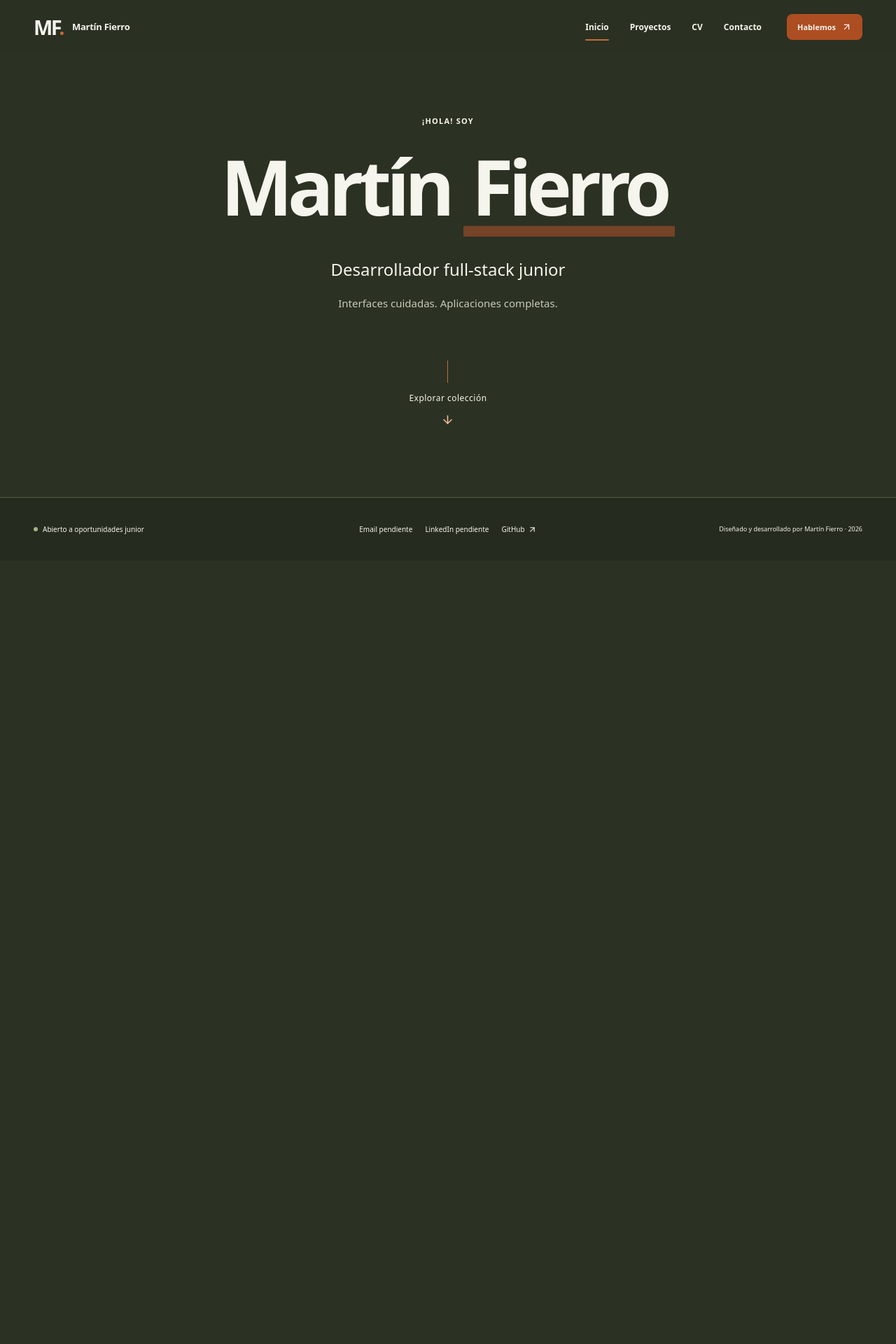
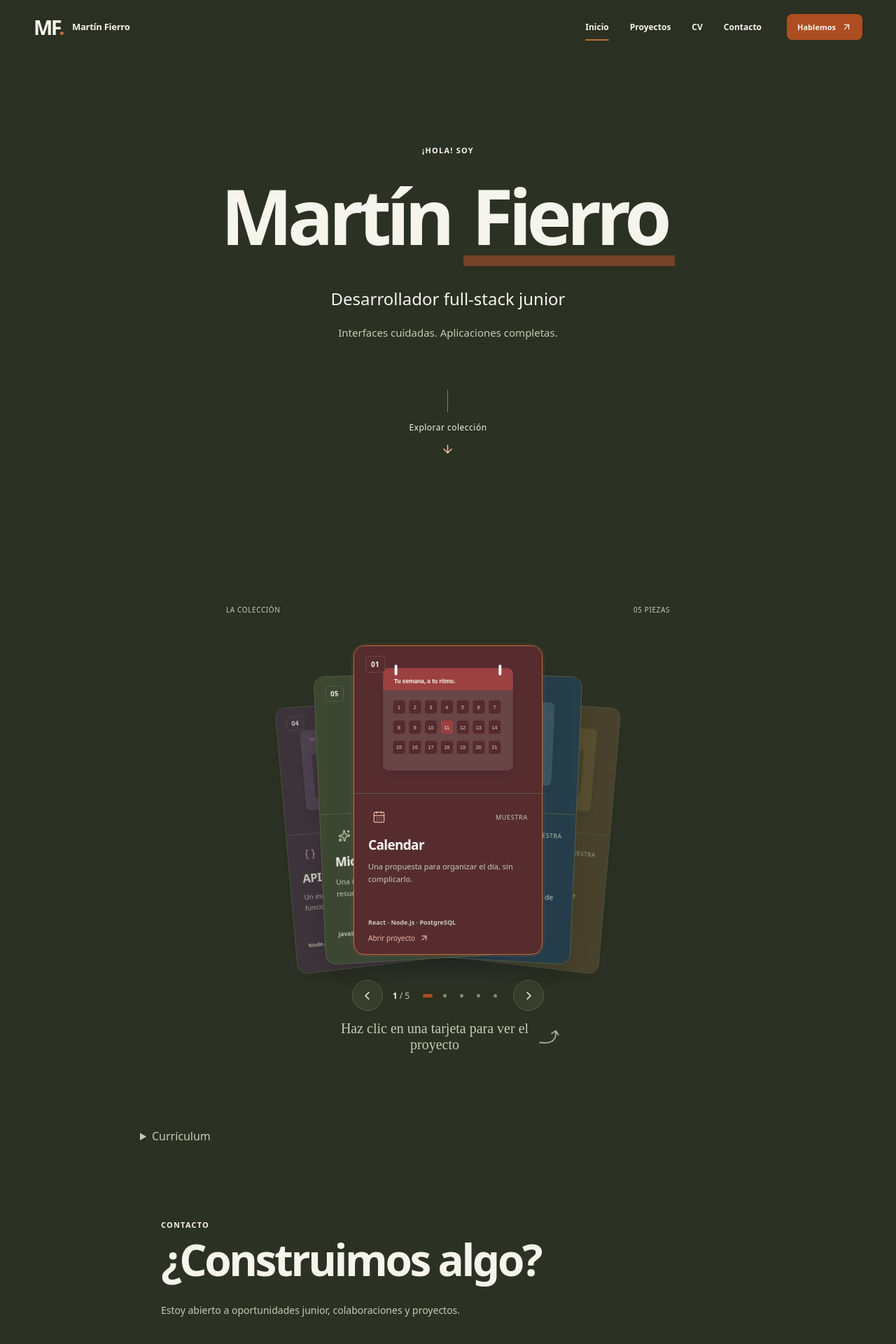
Before and after one commit to martiinfiierro2/Portafolio, a React (Vite) app: page / in a window 1280 px wide. Shown: the top 1920 px of the page at 70% size. Before the commit the page ends 801 px from the top, so only its background shows below. Built offline with nearby package versions, Linux system fonts and the light colour scheme; a web font is replaced by a local one.

Commit message:
Make portfolio a continuous page with expandable project details

```diff
--- a/src/App.jsx
+++ b/src/App.jsx
@@ -1,17 +1,17 @@
 import { useState } from 'react';
-import { BrowserRouter, Routes, Route, Navigate } from 'react-router-dom';
+import { BrowserRouter, Routes, Route, Navigate, useParams } from 'react-router-dom';
 import { LazyMotion, domMax } from 'framer-motion';
 import { projects } from './data/projects';
 import { resolveProject } from './utils/deck';
 import { ProjectSelectionContext } from './hooks/useProjectSelection';
 import Layout from './components/layout/Layout';
 import Home from './pages/Home';
-import Projects from './pages/Projects';
-import ProjectDetail from './pages/ProjectDetail';
-import CV from './pages/CV';
-import Contact from './pages/Contact';
 import NotFound from './pages/NotFound';
 const storageKey = 'martin-portfolio-selected-project';
+function ProjectRedirect() {
+  const { slug } = useParams();
+  return <Navigate to={`/?project=${encodeURIComponent(slug)}#proyectos`} replace />;
+}
 export default function App() {
   const [selectedSlug, setSelectedSlug] = useState(() => {
     try {
@@ -44,10 +44,10 @@ export default function App() {
             <Route element={<Layout />}>
               <Route index element={<Home />} />
               <Route path="index.html" element={<Navigate to="/" replace />} />
-              <Route path="projects" element={<Projects />} />
-              <Route path="projects/:slug" element={<ProjectDetail />} />
-              <Route path="cv" element={<CV />} />
-              <Route path="contact" element={<Contact />} />
+              <Route path="projects" element={<Navigate to="/#proyectos" replace />} />
+              <Route path="projects/:slug" element={<ProjectRedirect />} />
+              <Route path="cv" element={<Navigate to="/#cv" replace />} />
+              <Route path="contact" element={<Navigate to="/#contacto" replace />} />
               <Route path="*" element={<NotFound />} />
             </Route>
           </Routes>
--- a/src/components/navigation/Header.jsx
+++ b/src/components/navigation/Header.jsx
@@ -1,14 +1,14 @@
 import { useState } from 'react';
-import { Link, NavLink, useLocation } from 'react-router-dom';
+import { Link, useLocation } from 'react-router-dom';
 import { m, useReducedMotion } from 'framer-motion';
 import { Menu, ArrowUpRight } from 'lucide-react';
 import MobileMenu from './MobileMenu';
 import usePortfolioNavigation from '../../hooks/usePortfolioNavigation';
 const links = [
   ['/', 'Inicio'],
-  ['/projects', 'Proyectos'],
-  ['/cv', 'CV'],
-  ['/contact', 'Contacto'],
+  ['/#proyectos', 'Proyectos'],
+  ['/#cv', 'CV'],
+  ['/#contacto', 'Contacto'],
 ];
 export default function Header({ profile }) {
   const location = useLocation();
@@ -34,23 +34,30 @@ export default function Header({ profile }) {
           </Link>
           <nav className="desktop-nav" aria-label="Navegación principal">
             {links.map(([to, label]) => (
-              <NavLink key={to} to={to} end={to === '/'} onClick={(event) => follow(event, to)}>
-                {({ isActive }) => (
-                  <>
+              <Link
+                key={to}
+                to={to}
+                onClick={(event) => follow(event, to)}
+                aria-current={
+                  location.pathname === '/' &&
+                  (location.hash ? to.endsWith(location.hash) : to === '/')
+                    ? 'location'
+                    : undefined
+                }
+              >
                 {label}
-                    {isActive && (
+                {location.pathname === '/' &&
+                  (location.hash ? to.endsWith(location.hash) : to === '/') && (
                     <m.span
                       className="nav-indicator"
                       layoutId="navigation-indicator"
                       transition={{ duration: reduced ? 0 : 0.22 }}
                     />
                   )}
-                  </>
-                )}
-              </NavLink>
+              </Link>
             ))}
           </nav>
-          <Link to="/contact" className="header-cta">
+          <Link to="/#contacto" className="header-cta">
             Hablemos <ArrowUpRight size={15} />
           </Link>
           <button
--- a/src/components/navigation/MobileMenu.jsx
+++ b/src/components/navigation/MobileMenu.jsx
@@ -1,11 +1,11 @@
 import { useEffect, useRef } from 'react';
-import { Link, NavLink } from 'react-router-dom';
+import { Link } from 'react-router-dom';
 import { X, ArrowUpRight } from 'lucide-react';
 const links = [
   ['/', 'Inicio'],
-  ['/projects', 'Proyectos'],
-  ['/cv', 'CV'],
-  ['/contact', 'Contacto'],
+  ['/#proyectos', 'Proyectos'],
+  ['/#cv', 'CV'],
+  ['/#contacto', 'Contacto'],
 ];
 export default function MobileMenu({ open, onClose, profile, onNavigate }) {
   const ref = useRef(null);
@@ -40,10 +40,9 @@ export default function MobileMenu({ open, onClose, profile, onNavigate }) {
       </div>
       <nav aria-label="Navegación móvil">
         {links.map(([to, label]) => (
-          <NavLink
+          <Link
             key={to}
             to={to}
-            end={to === '/'}
             onClick={(event) => {
               onClose();
               onNavigate(event, to);
@@ -51,7 +50,7 @@ export default function MobileMenu({ open, onClose, profile, onNavigate }) {
           >
             {label}
             <ArrowUpRight size={20} />
-          </NavLink>
+          </Link>
         ))}
       </nav>
       <div className="mobile-menu-social">
--- /dev/null
+++ b/src/components/project-deck/ProjectDialog.jsx
@@ -0,0 +1,64 @@
+import { useLayoutEffect, useRef } from 'react';
+import { m, useReducedMotion, useAnimationControls } from 'framer-motion';
+import { X } from 'lucide-react';
+import ProjectDetail from '../../pages/ProjectDetail';
+import { profile } from '../../data/profile';
+
+export default function ProjectDialog({ project, onClose, origin }) {
+  const ref = useRef(null);
+  const reduced = useReducedMotion();
+  const controls = useAnimationControls();
+  const closing = useRef(false);
+  async function close() {
+    if (closing.current) return;
+    closing.current = true;
+    if (!reduced)
+      await controls.start({ opacity: 0, scale: 0.9, y: 25, transition: { duration: 0.18 } });
+    onClose();
+  }
+  useLayoutEffect(() => {
+    const dialog = ref.current;
+    const previousFocus = document.activeElement;
+    const previousOverflow = document.body.style.overflow;
+    document.body.style.overflow = 'hidden';
+    dialog.showModal();
+    controls.start({ opacity: 1, scale: 1, y: 0 });
+    return () => {
+      dialog.close();
+      document.body.style.overflow = previousOverflow;
+      previousFocus?.focus({ preventScroll: true });
+      document.title = `Inicio · ${profile.name}`;
+    };
+  }, [controls]);
+  return (
+    <dialog
+      ref={ref}
+      className="project-dialog"
+      aria-label={`Proyecto: ${project.title}`}
+      onCancel={(event) => {
+        event.preventDefault();
+        close();
+      }}
+      onClick={(event) => {
+        if (event.target === event.currentTarget) close();
+      }}
+    >
+      <m.div
+        className="project-dialog-sheet"
+        style={{ transformOrigin: origin, '--project-tint': project.tint }}
+        initial={reduced ? false : { opacity: 0, scale: 0.82, y: 35 }}
+        animate={controls}
+        transition={{ duration: reduced ? 0 : 0.35, ease: [0.22, 1, 0.36, 1] }}
+      >
+        <button
+          className="icon-button project-dialog-close"
+          onClick={close}
+          aria-label="Cerrar proyecto"
+        >
+          <X size={22} />
+        </button>
+        <ProjectDetail project={project} onClose={close} />
+      </m.div>
+    </dialog>
+  );
+}
--- a/src/hooks/usePortfolioNavigation.js
+++ b/src/hooks/usePortfolioNavigation.js
@@ -1,12 +1,18 @@
-import { useLocation, useNavigate } from 'react-router-dom';
-import { transition } from '../utils/viewTransition';
-
+import { useNavigate } from 'react-router-dom';
 export default function usePortfolioNavigation() {
-  const { pathname } = useLocation();
   const navigate = useNavigate();
   return (path) => {
-    if (path === pathname) return;
-    const kind = pathname === '/' && path === '/projects' ? 'collection' : 'page';
-    transition(() => navigate(path), kind);
+    navigate(path);
+    const id = path.split('#')[1];
+    requestAnimationFrame(() => {
+      const reduced = window.matchMedia('(prefers-reduced-motion: reduce)').matches;
+      if (id === 'cv') {
+        const details = document.querySelector('#cv details');
+        if (details) details.open = true;
+      }
+      if (id)
+        document.getElementById(id)?.scrollIntoView({ behavior: reduced ? 'instant' : 'smooth' });
+      else if (path === '/') window.scrollTo({ top: 0, behavior: reduced ? 'instant' : 'smooth' });
+    });
   };
 }
--- a/src/hooks/useProjectNavigation.js
+++ b/src/hooks/useProjectNavigation.js
@@ -14,7 +14,7 @@ export default function useProjectNavigation() {
     backToProjects: (project) =>
       transition(() => {
         selectProject(project.slug);
-        navigate('/projects');
+        navigate('/#proyectos');
       }),
   };
 }
--- a/src/pages/Contact.jsx
+++ b/src/pages/Contact.jsx
@@ -2,8 +2,9 @@ import { useEffect, useRef, useState } from 'react';
 import { Mail, Copy, Check, Code2, ArrowUpRight, Contact as ContactIcon } from 'lucide-react';
 import { profile } from '../data/profile';
 import useDocumentTitle from '../hooks/useDocumentTitle';
-export default function Contact() {
-  useDocumentTitle('Contacto');
+export default function Contact({ embedded = false }) {
+  useDocumentTitle(embedded ? 'Inicio' : 'Contacto');
+  const Heading = embedded ? 'h2' : 'h1';
   const [copyState, setCopyState] = useState('idle');
   const timer = useRef(null);
   useEffect(() => () => clearTimeout(timer.current), []);
@@ -21,7 +22,7 @@ export default function Contact() {
     <div className="contact-page narrow-container">
       <header className="page-heading">
         <p className="eyebrow">Contacto</p>
-        <h1 tabIndex={-1}>¿Construimos algo?</h1>
+        <Heading tabIndex={-1}>¿Construimos algo?</Heading>
         <p>Estoy abierto a oportunidades junior, colaboraciones y proyectos.</p>
       </header>
       <div className="contact-options">
--- a/src/pages/Home.jsx
+++ b/src/pages/Home.jsx
@@ -1,35 +1,105 @@
-import { Link } from 'react-router-dom';
+import { useEffect, useRef, useState } from 'react';
+import { useLocation, useNavigate } from 'react-router-dom';
+import { m, useScroll, useTransform, useReducedMotion } from 'framer-motion';
 import { ArrowDown } from 'lucide-react';
 import { profile } from '../data/profile';
 import useDocumentTitle from '../hooks/useDocumentTitle';
-import usePortfolioNavigation from '../hooks/usePortfolioNavigation';
+import useProjectSelection from '../hooks/useProjectSelection';
+import ProjectDeck from '../components/project-deck/ProjectDeck';
+import ProjectDialog from '../components/project-deck/ProjectDialog';
+import Contact from './Contact';
+import CV from './CV';
+
 export default function Home() {
   useDocumentTitle('Inicio');
-  const navigateTo = usePortfolioNavigation();
+  const heroRef = useRef(null);
+  const { projects, selectedSlug, selectProject } = useProjectSelection();
+  const location = useLocation();
+  const navigate = useNavigate();
+  const [opened, setOpened] = useState(
+    () =>
+      projects.find(
+        (project) => project.slug === new URLSearchParams(location.search).get('project'),
+      ) ?? null,
+  );
+  useEffect(() => {
+    if (opened && selectedSlug !== opened.slug) selectProject(opened.slug);
+  }, [opened, selectedSlug, selectProject]);
+  const [origin, setOrigin] = useState('50% 50%');
+  const reduced = useReducedMotion();
+  const { scrollYProgress } = useScroll({ target: heroRef, offset: ['start start', 'end start'] });
+  const opacity = useTransform(scrollYProgress, [0, 0.7], [1, 0.65]);
+  const filter = useTransform(scrollYProgress, [0, 0.7], ['blur(0px)', 'blur(12px)']);
+  function openProject(project) {
+    selectProject(project.slug);
+    const card = document.querySelector('.project-card.active');
+    const bounds = card?.getBoundingClientRect();
+    if (bounds)
+      setOrigin(
+        `${((bounds.left + bounds.width / 2) / window.innerWidth) * 100}% ${Math.min(90, Math.max(10, ((bounds.top + bounds.height / 2) / window.innerHeight) * 100))}%`,
+      );
+    setOpened(project);
+  }
   return (
-    <div className="home-page page-container" style={{ viewTransitionName: 'portfolio-scene' }}>
-      <section className="home-intro" aria-labelledby="home-title">
+    <div className="progressive-portfolio">
+      <section
+        id="inicio"
+        ref={heroRef}
+        className="home-page page-container"
+        aria-labelledby="home-title"
+      >
+        <m.div className="home-intro">
           <p className="eyebrow intro-greeting">¡Hola! Soy</p>
-        <h1 id="home-title" tabIndex={-1}>
+          <m.h1 id="home-title" tabIndex={-1} style={reduced ? undefined : { opacity, filter }}>
             {profile.name.split(' ')[0]}{' '}
             <span className="name-highlight">{profile.name.split(' ').slice(1).join(' ')}</span>
-        </h1>
+          </m.h1>
           <p className="profile-role">{profile.role}</p>
           <p className="home-tagline">{profile.tagline}</p>
-        <Link
-          className="collection-entry"
-          to="/projects"
-          onClick={(event) => {
-            if (event.metaKey || event.ctrlKey || event.shiftKey || event.altKey) return;
-            event.preventDefault();
-            navigateTo('/projects');
-          }}
-        >
+          <a className="collection-entry" href="#proyectos">
             <span className="collection-entry-line" aria-hidden="true" />
             <span>Explorar colección</span>
             <ArrowDown size={19} aria-hidden="true" />
-        </Link>
+          </a>
+        </m.div>
       </section>
+      <m.section
+        id="proyectos"
+        className="collection-section page-container"
+        aria-label="Proyectos"
+        initial={reduced ? false : { opacity: 0, y: 45 }}
+        whileInView={{ opacity: 1, y: 0 }}
+        viewport={{ once: true, amount: 0.15 }}
+        transition={{ duration: reduced ? 0 : 0.6 }}
+      >
+        <h2 className="sr-only">Proyectos</h2>
+        <ProjectDeck
+          projects={projects}
+          selectedSlug={selectedSlug}
+          onSelect={selectProject}
+          onOpen={openProject}
+        />
+      </m.section>
+      <section id="cv" className="inline-cv narrow-container" aria-label="Currículum">
+        <details>
+          <summary>Currículum</summary>
+          <CV embedded />
+        </details>
+      </section>
+      <section id="contacto" className="contact-section" aria-label="Contacto">
+        <Contact embedded />
+      </section>
+      {opened && (
+        <ProjectDialog
+          project={opened}
+          origin={origin}
+          onClose={() => {
+            setOpened(null);
+            if (location.search)
+              navigate({ pathname: '/', hash: location.hash }, { replace: true });
+          }}
+        />
+      )}
     </div>
   );
 }
--- a/src/pages/ProjectDetail.jsx
+++ b/src/pages/ProjectDetail.jsx
@@ -8,33 +8,26 @@ import ProjectLinks from '../components/ui/ProjectLinks';
 import TechTags from '../components/ui/TechTags';
 import ArchitectureDiagram from '../components/ui/ArchitectureDiagram';
 import NotFound from './NotFound';
-export default function ProjectDetail() {
+export default function ProjectDetail({ project: providedProject, onClose }) {
   const { slug } = useParams();
   const { projects } = useProjectSelection();
-  const project = projects.find((item) => item.slug === slug);
+  const project = providedProject ?? projects.find((item) => item.slug === slug);
   const { backToProjects } = useProjectNavigation();
   useDocumentTitle(project?.title ?? 'Proyecto no encontrado');
   if (!project) return <NotFound project />;
+  const close = () => (onClose ? onClose() : backToProjects(project));
   return (
     <article className="case-study page-container" style={{ '--project-color': project.color }}>
-      <Link
-        className="text-link back-link"
-        to="/projects"
-        onClick={(event) => {
-          if (event.metaKey || event.ctrlKey || event.shiftKey || event.altKey) return;
-          event.preventDefault();
-          backToProjects(project);
-        }}
-      >
-        <ArrowLeft size={16} />
-        Todos los proyectos
-      </Link>
+      <button className="text-link back-link" onClick={close}>
+        <ArrowLeft size={16} /> Cerrar y volver a las tarjetas
+      </button>
       <header className="case-heading">
         <div>
           <p className="eyebrow">
             {project.number} / {project.title}
           </p>
-          <h1 tabIndex={-1}>{project.shortDescription}</h1>
+          <h1 tabIndex={-1}>{project.title}</h1>
+          <p>{project.shortDescription}</p>
           <p className="sample-label">
             {project.isPlaceholder ? 'Ficha de muestra · contenido por documentar' : project.type}
           </p>
@@ -138,11 +131,11 @@ export default function ProjectDetail() {
         </div>
       </div>
       <div className="case-bottom">
-        <button className="button secondary" onClick={() => backToProjects(project)}>
+        <button className="button secondary" onClick={close}>
           <ArrowLeft size={16} />
           Volver a la colección
         </button>
-        <Link className="text-link" to="/contact">
+        <Link className="text-link" to="/#contacto" onClick={onClose}>
           Hablemos de proyectos →
         </Link>
       </div>
--- a/src/styles/global.css
+++ b/src/styles/global.css
@@ -1892,3 +1892,144 @@ html[data-transition='collection']::view-transition-new(portfolio-scene) {
     animation: none !important;
   }
 }
+
+/* One continuous page: identity, collection and contact. */
+html {
+  scroll-behavior: smooth;
+}
+#inicio,
+#proyectos,
+#contacto,
+#cv {
+  scroll-margin-top: 100px;
+}
+.progressive-portfolio .home-page {
+  min-height: calc(100svh - 82px);
+}
+.collection-section {
+  min-height: 90svh;
+  display: grid;
+  place-items: center;
+  padding-block: 70px;
+}
+.collection-section .project-deck {
+  max-width: 650px;
+}
+.collection-section .deck-stage {
+  height: 510px;
+}
+.collection-section .project-card {
+  width: 270px;
+  height: 442px;
+}
+.contact-section {
+  padding-bottom: 70px;
+}
+.contact-section .contact-page {
+  padding-top: 70px;
+}
+.contact-section .page-heading h2 {
+  font-size: clamp(34px, 5vw, 62px);
+  letter-spacing: -0.055em;
+}
+.inline-cv {
+  padding-block: 24px;
+}
+.inline-cv summary {
+  cursor: pointer;
+  color: var(--muted);
+  padding-block: 14px;
+}
+.inline-cv .cv-page {
+  padding-top: 24px;
+  padding-inline: 0;
+}
+.project-dialog {
+  position: fixed;
+  inset: 0;
+  width: 100%;
+  max-width: none;
+  height: 100%;
+  max-height: none;
+  margin: 0;
+  padding: 24px;
+  border: 0;
+  background: transparent;
+  color: var(--ink);
+  overflow-y: auto;
+  overscroll-behavior: contain;
+}
+.project-dialog::backdrop {
+  background: #11180de0;
+  backdrop-filter: blur(8px);
+}
+.project-dialog-sheet {
+  position: relative;
+  max-width: 1280px;
+  min-height: calc(100svh - 48px);
+  margin-inline: auto;
+  background: var(--background);
+  border: 1px solid var(--border);
+  border-radius: 22px;
+  box-shadow: 0 30px 100px #00000050;
+  overflow: clip;
+}
+.project-dialog .case-study {
+  padding-top: 34px;
+}
+.project-dialog-close {
+  position: sticky;
+  top: 12px;
+  float: right;
+  margin: 12px 12px 0 0;
+  z-index: 5;
+  background: var(--surface);
+}
+.project-dialog .case-heading h1 {
+  color: var(--project-color);
+}
+.project-dialog .back-link {
+  border: 0;
+  background: transparent;
+  cursor: pointer;
+}
+@media (max-width: 767px) {
+  .collection-section {
+    padding-block: 40px;
+    min-height: 85svh;
+  }
+  .collection-section .deck-stage {
+    height: 465px;
+  }
+  .collection-section .project-card {
+    width: 238px;
+    height: 418px;
+  }
+  .project-dialog {
+    padding: 8px;
+  }
+  .project-dialog-sheet {
+    border-radius: 16px;
+    min-height: calc(100svh - 16px);
+  }
+  .project-dialog .case-study {
+    padding: 24px 20px;
+  }
+  .contact-section .contact-page {
+    padding-top: 50px;
+  }
+}
+@media (max-width: 359px) {
+  .collection-section .project-card {
+    width: 214px;
+    height: 396px;
+  }
+  .collection-section .deck-stage {
+    height: 442px;
+  }
+}
+@media (prefers-reduced-motion: reduce) {
+  html {
+    scroll-behavior: auto;
+  }
+}
```
Also changed, not shown: src/components/layout/Layout.jsx (+13 -2 lines), src/pages/CV.jsx (+4 -3 lines), 1 other file (tests, documents, lock files or other folders). Lines whose indentation alone changed are shown as unchanged.
